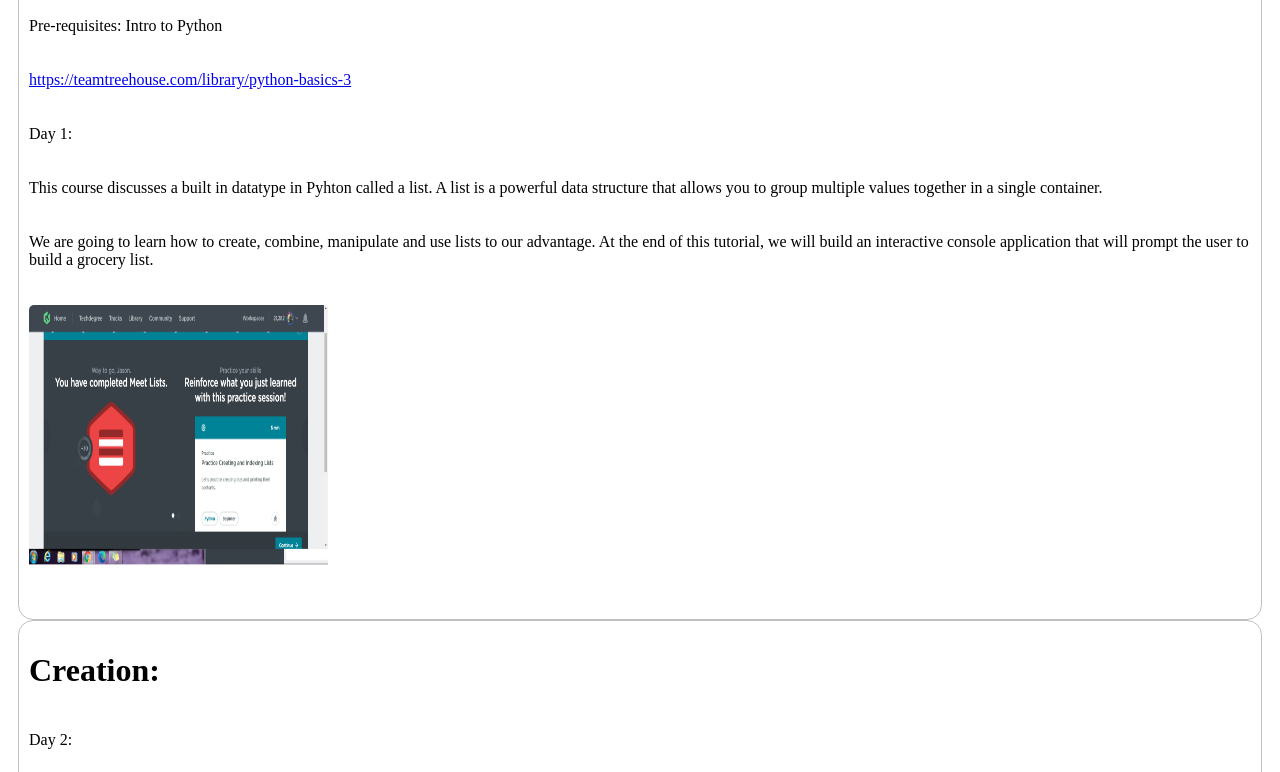
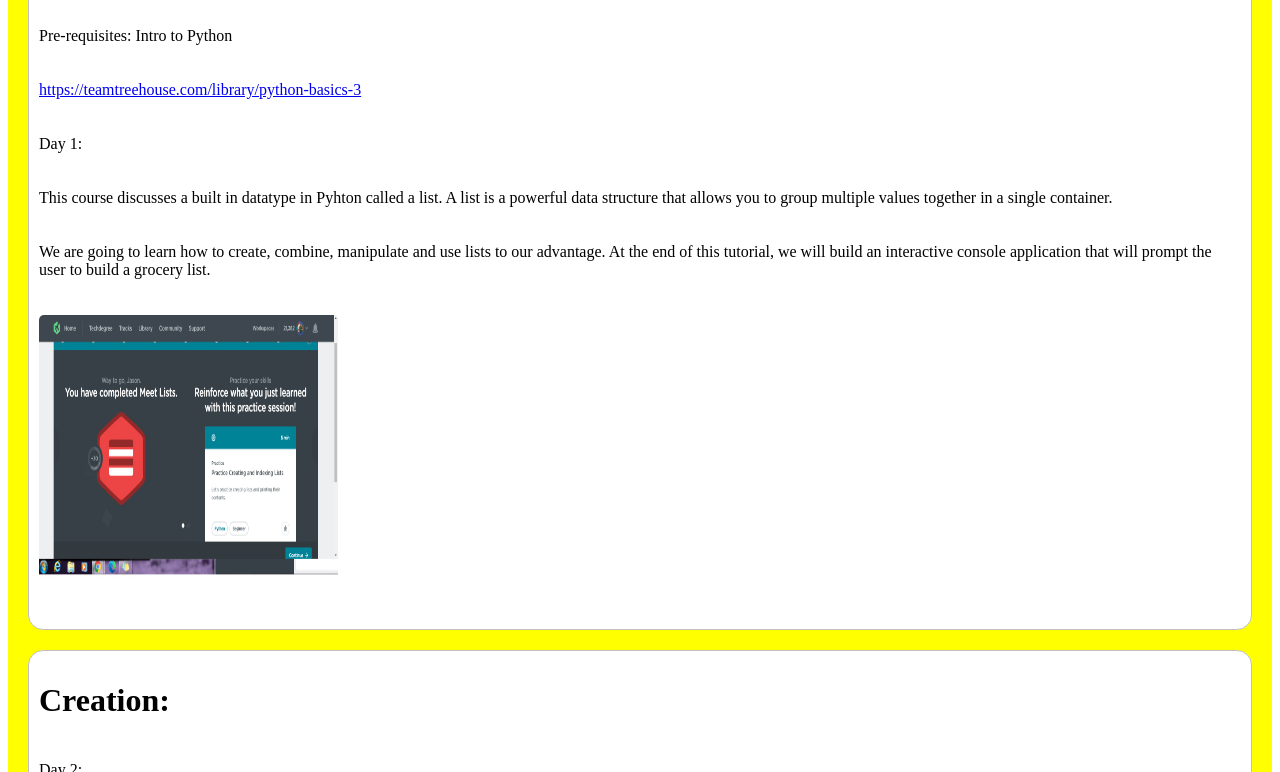
Before and after one commit to jnutt367/python, a plain HTML site: page index.html in a window 1280 px wide. Shown: the part 434-1206 px from the top of the page. Drawn offline with nearby package versions, Linux system fonts and the light colour scheme; a web font is replaced by a local one.

Commit message:
Yellow Background

```diff
--- a/css/stylesheet.css
+++ b/css/stylesheet.css
@@ -43,6 +43,7 @@
 	flex-wrap: wrap;
 	flex-flow: row wrap;
 	justify-content: space-around;
+	background-color: yellow;
 	}
 .main-flexbox h1,
 			  p,
@@ -50,6 +51,8 @@
 	padding: 10px;
 }
 div {
+	margin: 10px;
+	background-color: white;
 	border: 1px solid silver;
 	border-radius: 15px;
 }
```
